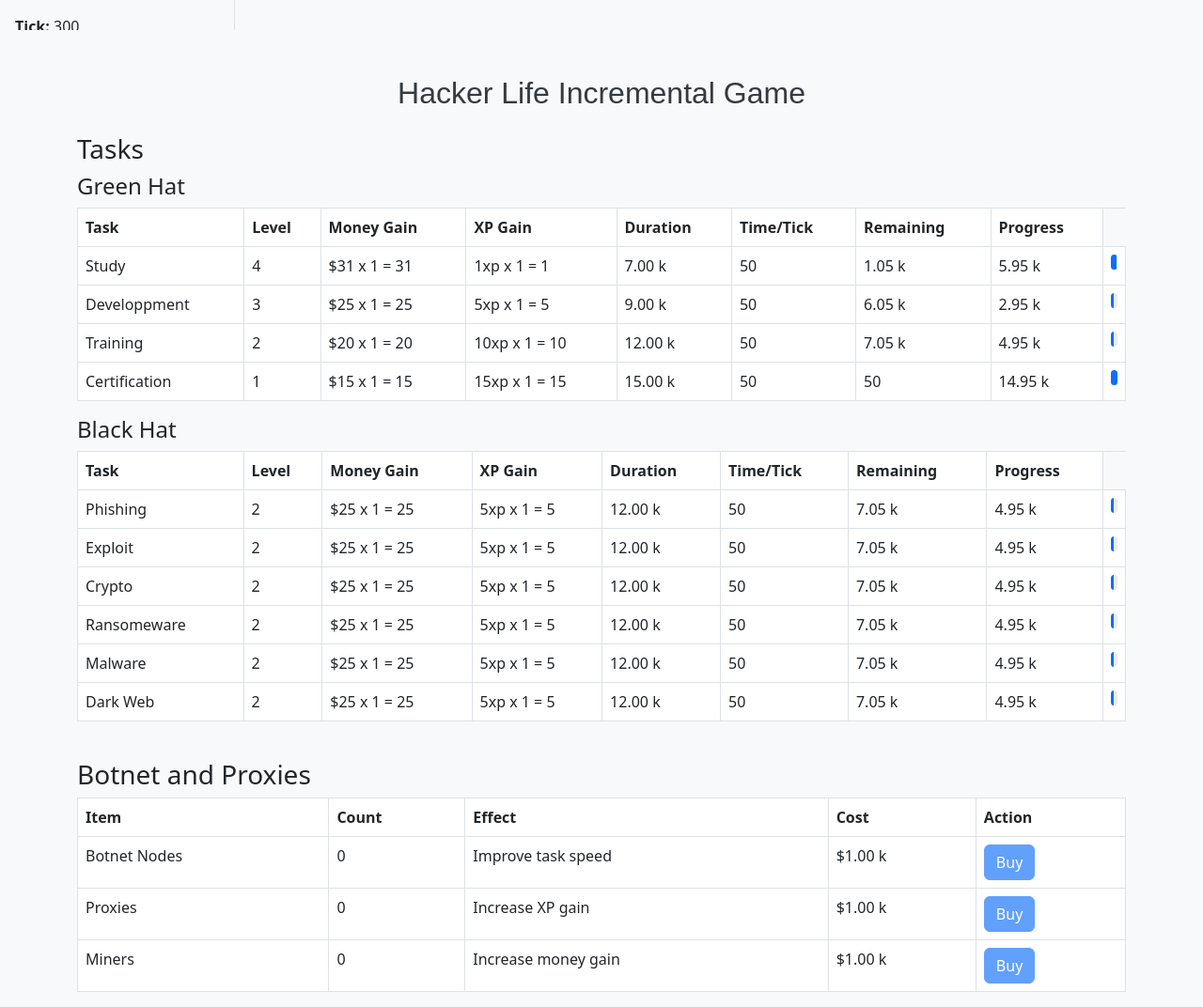
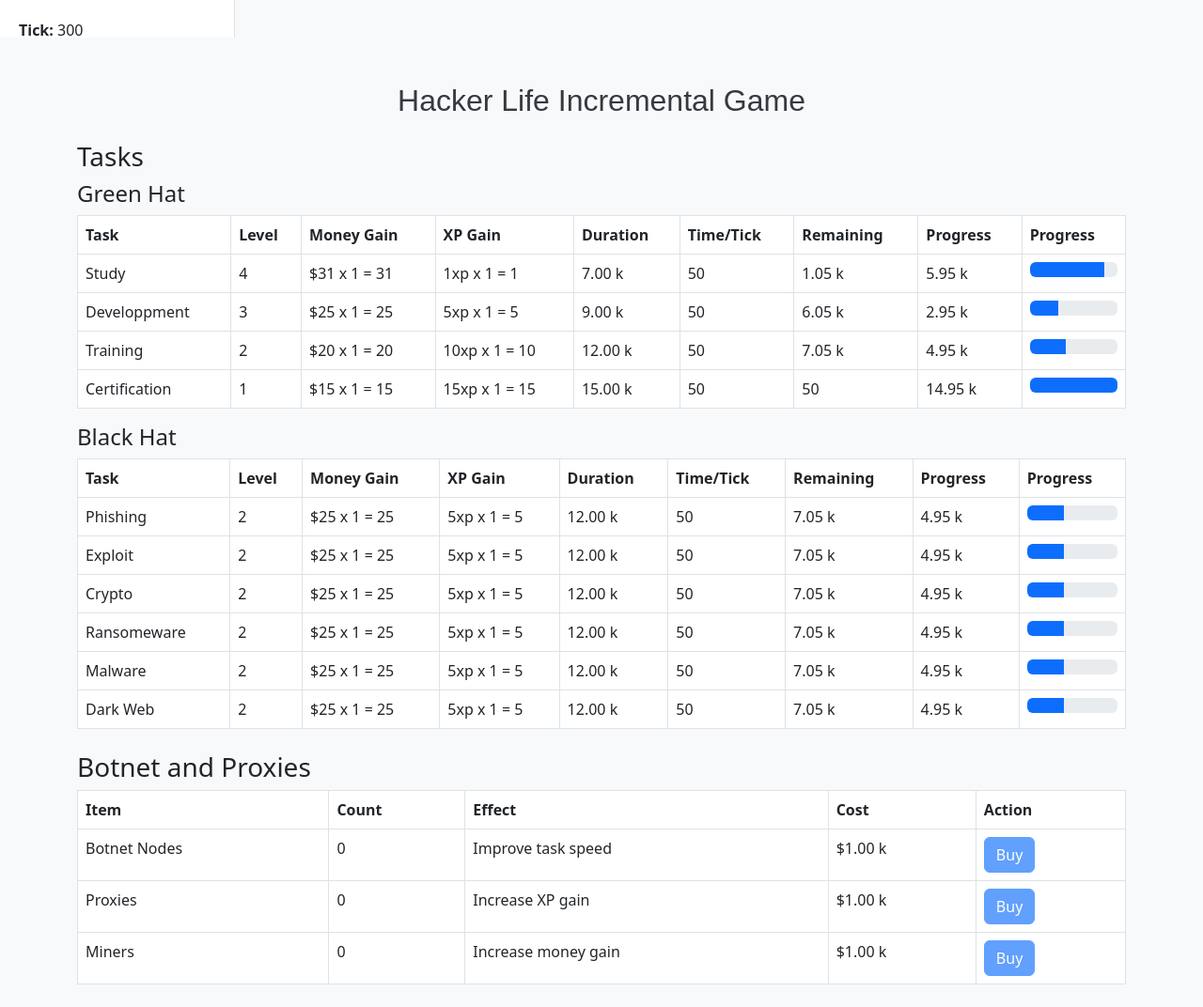
Before and after one commit to simonsavoca/HackerGame, a plain HTML site: page index.html in a window 1280 px wide. Shown: the whole page at 94% size. Drawn offline with nearby package versions, Linux system fonts and the light colour scheme.

Commit message:
Update index.html

```diff
--- a/index.html
+++ b/index.html
@@ -6,31 +6,31 @@
     <title>Hacker Life Incremental Game</title>
     <link href="https://cdn.jsdelivr.net/npm/bootstrap@5.3.0/dist/css/bootstrap.min.css" rel="stylesheet">
     <script type="text/javascript" src="https://cdn.jsdelivr.net/npm/break_infinity.js"></script>
+
     <link rel="stylesheet" href="css/styles.css">
 </head>
 <body>
     <!-- Left Navigation Bar -->
-    <nav class="navbar bg-light p-3 d-flex flex-column align-items-start" id="navbar">
-        <div class="d-flex flex-column">
+    <div class="navbar" id="navbar">
+        <div>
             <p><strong>Tick:</strong> <span id="tick">1</span></p>
             <p><strong>Level:</strong> <span id="user-level">1</span></p>
             <p><strong>XP:</strong> <span id="user-xp">0</span></p>
             <p><strong>Money:</strong> $<span id="user-money">0</span></p>
             <button id="reset-button" class="btn btn-danger mt-4">Reset Game</button>
         </div>
-    </nav>
+    </div>
 
     <!-- Main Content -->
     <div class="container mt-5">
         <h1 class="text-center">Hacker Life Incremental Game</h1>
 
         <!-- Tasks Table -->
-        <section class="mt-4">
+        <div class="mt-4">
             <h3>Tasks</h3>
             <div id="tasks-container">
                 <!-- Green Hat -->
                 <h4>Green Hat</h4>
-                <div class="table-responsive">
                 <table class="table table-bordered">
                     <thead>
                         <tr>
@@ -42,17 +42,16 @@
                             <th>Time/Tick</th>
                             <th>Remaining</th>
                             <th>Progress</th>
+                            <th>Progress</th>
                         </tr>
                     </thead>
                     <tbody id="green-hat-tasks">
                         <!-- Green Hat tasks will be dynamically inserted here -->
                     </tbody>
                 </table>
-                </div>
 
                 <!-- Black Hat -->
                 <h4>Black Hat</h4>
-                <div class="table-responsive">
                 <table class="table table-bordered">
                     <thead>
                         <tr>
@@ -64,6 +63,7 @@
                             <th>Time/Tick</th>
                             <th>Remaining</th>
                             <th>Progress</th>
+                            <th>Progress</th>
                         </tr>
                     </thead>
                     <tbody id="black-hat-tasks">
@@ -72,12 +72,10 @@
                 </table>
             </div>
         </div>
-        </section>
 
         <!-- Botnet and Proxies -->
-        <section class="mt-4">
+        <div class="mt-4">
             <h3>Botnet and Proxies</h3>
-            <div class="table-responsive">
             <table class="table table-bordered">
                 <thead>
                     <tr>
@@ -113,7 +111,6 @@
                 </tbody>
             </table>
         </div>
-        </section>
     </div>
 
     <script src="js/settings.js"></script>
```
Lines whose indentation alone changed are shown as unchanged.
